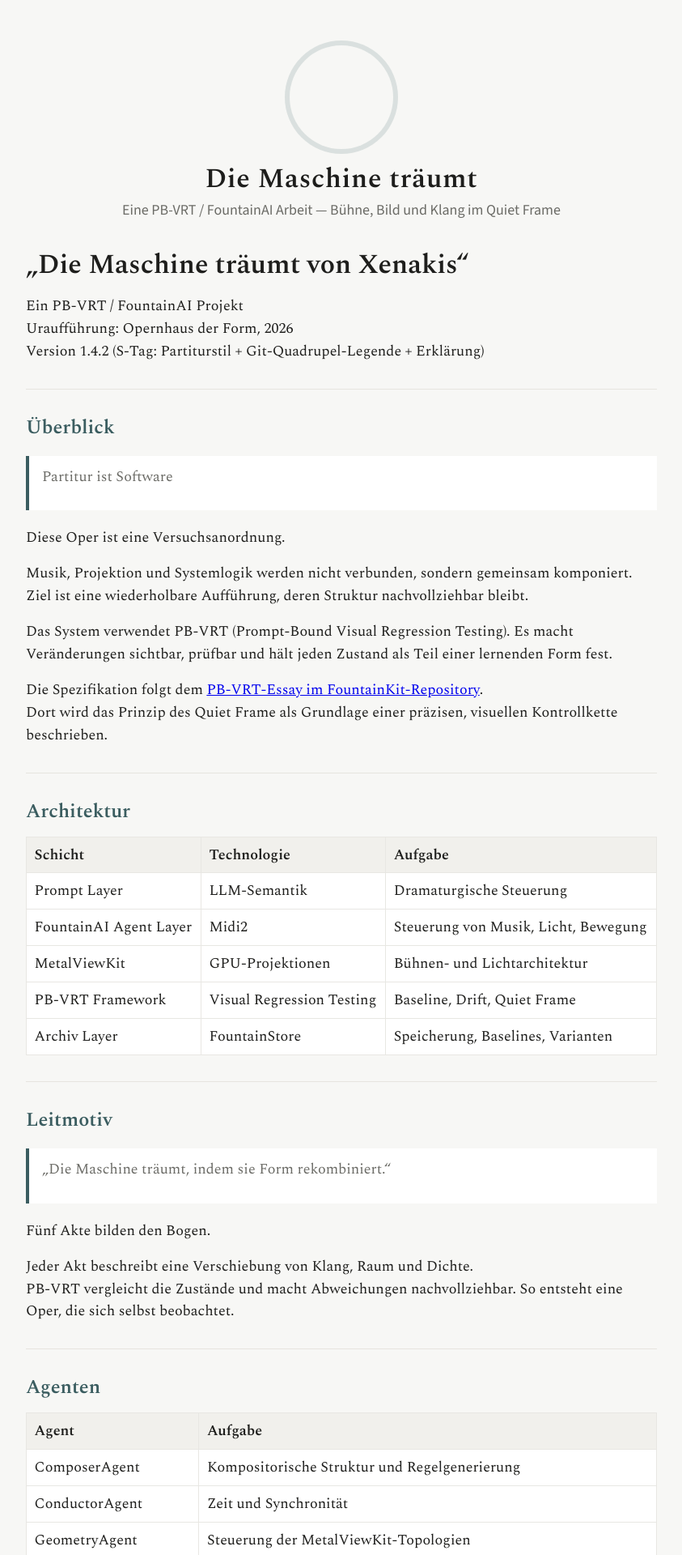
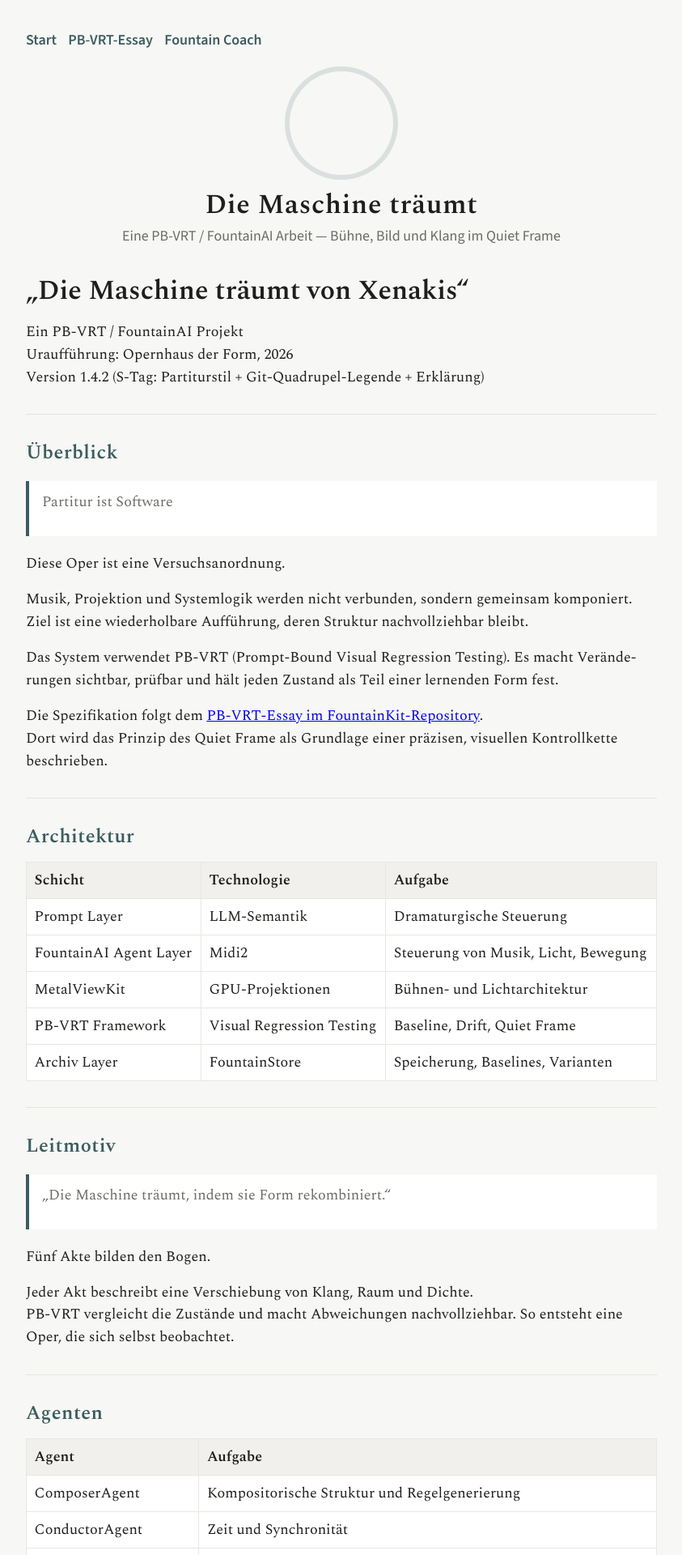
Before and after one commit to Fountain-Coach/Die-Maschine-traeumt, a Jekyll site: the page built from index.md, in a window 1280 px wide. Shown: the top 1920 px of the page at 81% size, without its empty margins (218-1061 px from the left). Built offline with Jekyll 4.4.1, drawn with Linux system fonts in a browser that asks for light colours.

Commit message:
style: refine theme to mirror original doc — Spectral/Source Sans, calm palette, nav; branding header; GH Pages workflow

```diff
--- /dev/null
+++ b/_includes/nav.html
@@ -0,0 +1,5 @@
+<nav class="nav">
+  <a href="{{ '/' | relative_url }}" class="nav__link">Start</a>
+  <a href="https://github.com/Fountain-Coach/FountainKit/blob/main/Public/pb-vrt-spec-and-openapi/PB-VRT-Essay.md" class="nav__link" target="_blank" rel="noopener">PB‑VRT‑Essay</a>
+  <a href="https://fountain.coach" class="nav__link" target="_blank" rel="noopener">Fountain Coach</a>
+</nav>
--- a/_layouts/default.html
+++ b/_layouts/default.html
@@ -12,6 +12,7 @@
   </head>
   <body>
     <main class="container">
+      {% include nav.html %}
       {{ content }}
     </main>
     <footer class="footer">
--- a/assets/css/style.css
+++ b/assets/css/style.css
@@ -2,13 +2,18 @@
   --bg: #f7f7f5;
   --ink: #1e1e1c;
   --muted: #6b6b66;
-  --accent: #3b5d60;
+  --accent: #3b5d60; /* teal echoing header ring */
+  --accent-2: #6aa0a3; /* lighter teal for subtle UI */
+  --ink-soft: #2b2b28;
   --maxw: 820px;
 }
 * { box-sizing: border-box; }
 html, body { margin: 0; padding: 0; background: var(--bg); color: var(--ink); }
 body { font-family: 'Spectral', Georgia, serif; line-height: 1.55; font-size: 18px; }
 .container { max-width: var(--maxw); padding: 2rem 1.25rem 5rem; margin: 0 auto; }
+.nav { display: flex; gap: .9rem; margin: .25rem 0 1.25rem; align-items: center; }
+.nav__link { color: var(--accent); text-decoration: none; font-family: 'Source Sans 3', system-ui, -apple-system, Segoe UI, Roboto, Helvetica, Arial, sans-serif; font-weight: 600; }
+.nav__link:hover { text-decoration: underline; }
 .brand { text-align: center; margin: 1.5rem 0 2rem; }
 .brand__image { width: 128px; height: 128px; margin: 0 auto 1rem; border-radius: 50%; background: center/cover no-repeat url('{{ '/assets/img/HEADER.png' | relative_url }}'); box-shadow: 0 0 0 6px rgba(59,93,96,.15); }
 .brand__title { font-weight: 600; letter-spacing: .02em; margin: 0 .5rem; }
@@ -16,10 +21,15 @@ body { font-family: 'Spectral', Georgia, serif; line-height: 1.55; font-size: 18
 
 h1, h2, h3 { font-family: 'Spectral', Georgia, serif; line-height: 1.25; margin: 2rem 0 1rem; }
 h1 { font-weight: 600; font-size: 2.1rem; }
-h2 { font-weight: 600; font-size: 1.5rem; color: var(--accent); }
+h2 { font-weight: 600; font-size: 1.5rem; color: var(--accent); letter-spacing: .02em; }
 h3 { font-weight: 600; font-size: 1.25rem; color: var(--accent); }
 
 p { margin: 0 0 1rem; }
+/* add gentle reading rhythm similar to score pages */
+p + p { text-indent: 0; }
+@media (min-width: 760px) {
+  p { hyphens: auto; }
+}
 blockquote { margin: 1.25rem 0; padding: .75rem 1rem; background: #fff; border-left: 4px solid var(--accent); color: var(--muted); }
 code, pre { font-family: ui-monospace, SFMono-Regular, Menlo, Consolas, "Liberation Mono", monospace; font-size: .95em; }
 pre { padding: 1rem; background: #fff; border: 1px solid #ecebe8; border-radius: 6px; overflow: auto; }
```
Also changed, not shown: .github/workflows/pages.yml (added).
